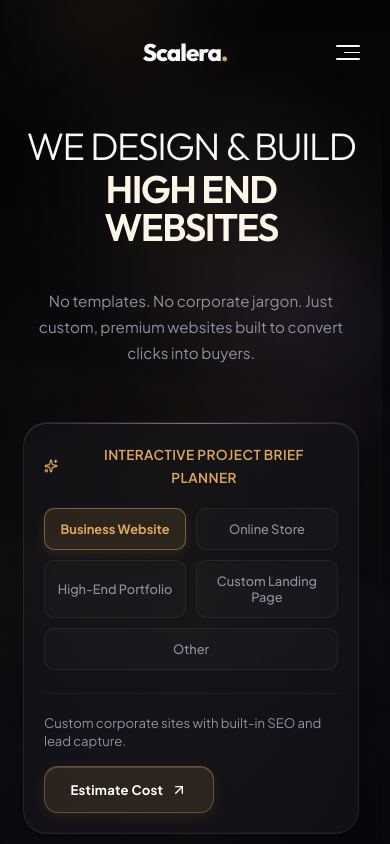
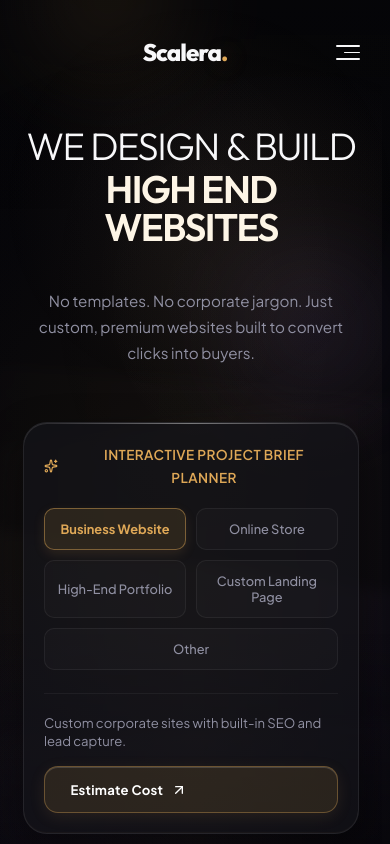
Before and after one commit to sherhanabid123-debug/Scalera, a React (Vite) app: page / in a window 390 px wide. Shown: the top 844 px of the page. Built offline with nearby package versions, Linux system fonts and the light colour scheme.

Commit message:
Auto-save: 2026-07-06 17:58:14

```diff
--- a/src/components/sections/Hero.jsx
+++ b/src/components/sections/Hero.jsx
@@ -349,8 +349,8 @@ const Hero = () => {
 
             <div style={{ height: "1px", background: "var(--border-subtle)", margin: "0.25rem 0" }} />
 
-            <div style={{ display: "flex", justifyContent: "space-between", alignItems: "center", gap: "1rem", flexWrap: "wrap" }}>
-              <span style={{ fontSize: "0.82rem", color: "var(--text-secondary)", textAlign: "left", maxWidth: "340px", lineHeight: 1.4, display: "inline-block" }}>
+            <div style={{ display: "flex", flexDirection: isMobile ? "column" : "row", justifyContent: "space-between", alignItems: isMobile ? "stretch" : "center", gap: "1rem", flexWrap: "wrap" }}>
+              <span style={{ fontSize: "0.82rem", color: "var(--text-secondary)", textAlign: "left", maxWidth: isMobile ? "100%" : "340px", lineHeight: 1.4, display: "inline-block" }}>
                 {nicheDescriptions[selectedNiche] || "Tailoring custom design specifications, performance optimizations, and backend integrations."}
               </span>
               <button
```
